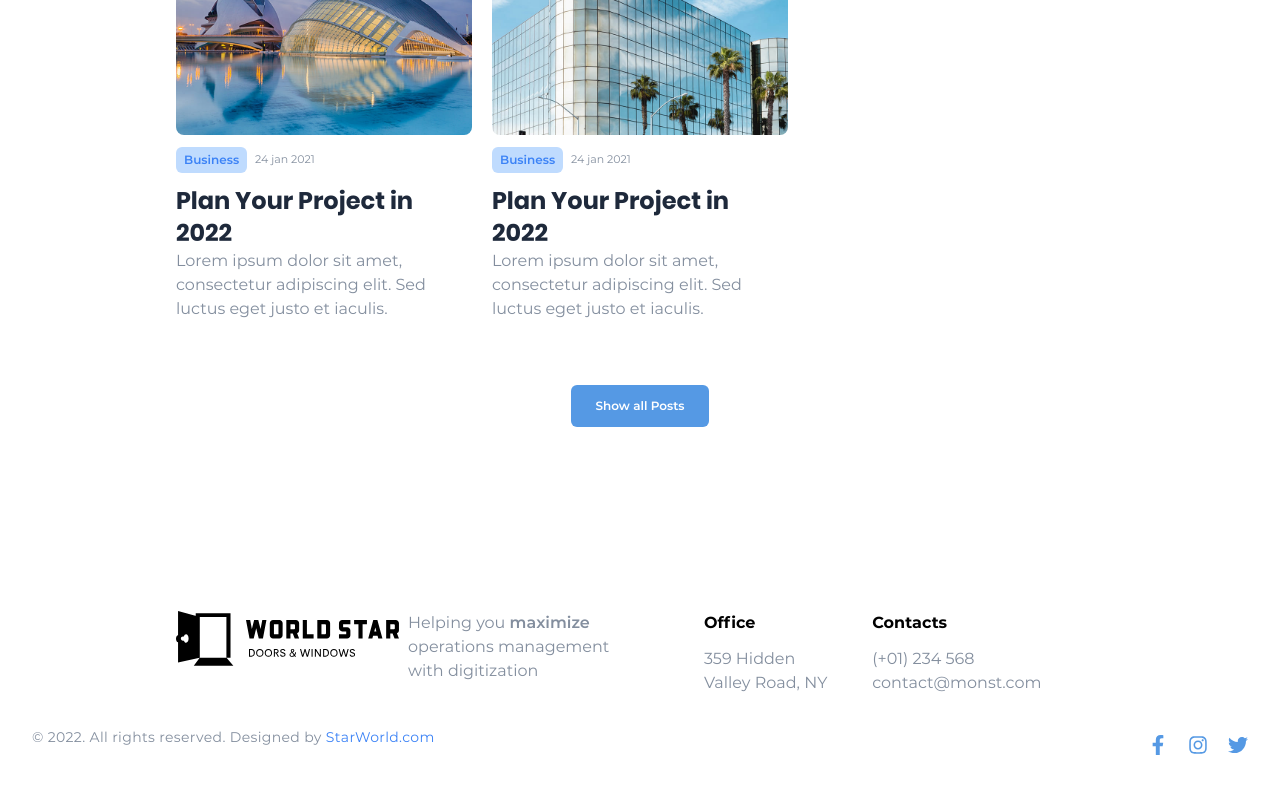
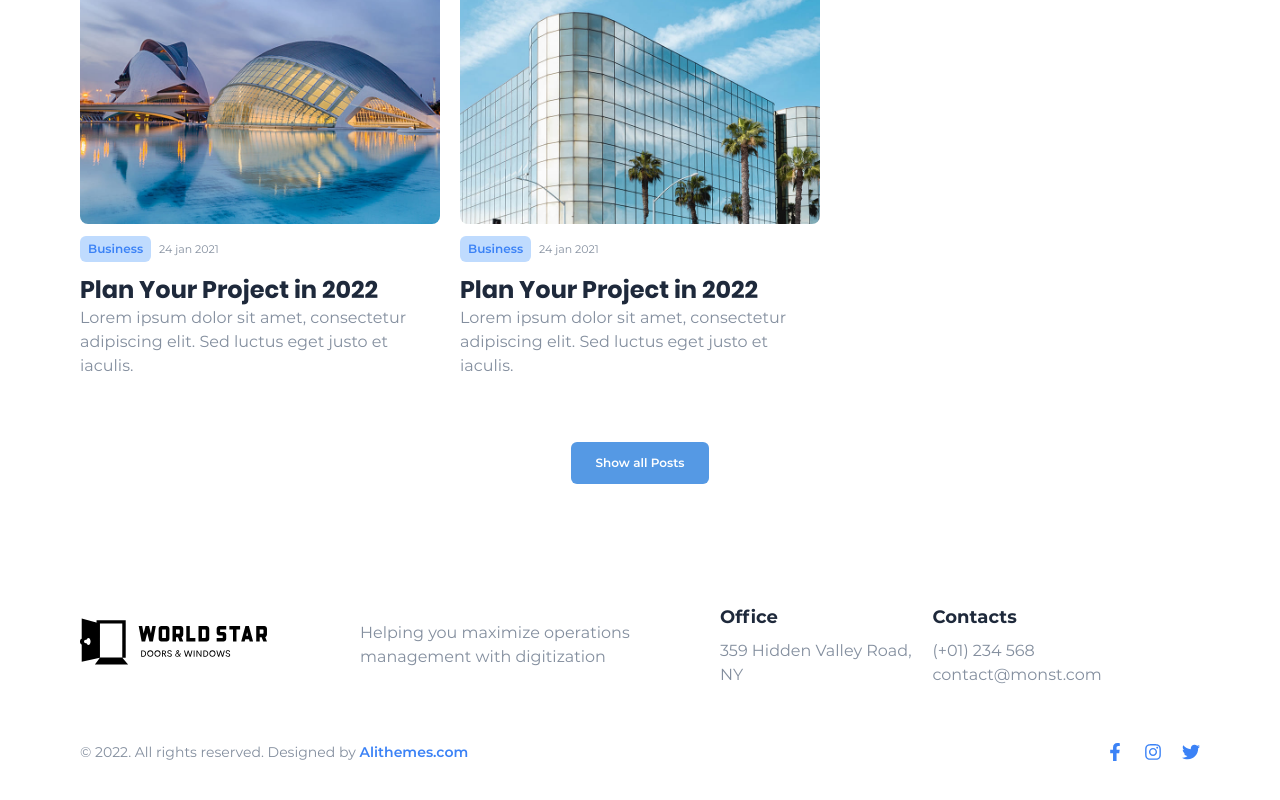
Before and after one commit to dharmendra841434/starWorld, a Next.js app: page /blogs in a window 1280 px wide. Shown: the part 1074-1874 px from the top of the page. Built offline with nearby package versions, Linux system fonts and the light colour scheme.

Commit message:
changes done

```diff
--- a/components/Footer.jsx
+++ b/components/Footer.jsx
@@ -1,74 +1,85 @@
+import Image from "next/image";
 import React from "react";
 import { FaTwitter, FaInstagram, FaFacebookF } from "react-icons/fa";
 
 const Footer = () => {
   return (
-    <div className=" py-10 mt-20">
-      <div className=" lg:hidden flex flex-col mt-5 items-center">
-        <img src="/images/logo1.svg" className="" />
-        <span className=" text-lightGray mt-8 text-center">
-          Helping you{" "}
-          <span className=" font-semibold text-lightGray">maximize</span>{" "}
-          operations management with digitization
-        </span>
-        <div className=" flex flex-col items-center mt-12">
-          <h2 className=" font-bold text-black">Office</h2>
-          <h3 className="  text-lightGray mt-3">359 Hidden Valley Road, NY</h3>
-        </div>
-        <div className=" flex flex-col items-center mt-12">
-          <h2 className=" font-bold text-black">Contacts</h2>
-          <h3 className=" text-lightGray mt-3">
-            (+01) 234 568 contact@monst.com
-          </h3>
-        </div>
-        <div className=" flex gap-5 mt-10">
-          <FaFacebookF className=" text-xl text-appBlue2 cursor-pointer transition-all duration-300 ease-out hover:text-appBlue" />
-          <FaInstagram className=" text-xl text-appBlue2 cursor-pointer transition-all duration-300 ease-out hover:text-appBlue" />
-          <FaTwitter className=" text-xl text-appBlue2 cursor-pointer transition-all duration-300 ease-out hover:text-appBlue" />
-        </div>
-        <span className=" text-lightGray text-[14px] mt-8 tracking-wide">
-          © 2022. All rights reserved. Designed by{" "}
-          <span className=" text-appBlue">StarWorld.com</span>
-        </span>
-      </div>
-      <div className=" hidden lg:block">
-        <div className="  flex flex-row justify-evenly px-6 xl:px-44">
-          <div className=" w-1/2 flex flex-row justify-between  ">
-            <div className="">
-              <img src="/images/logo1.svg" className="" />
+    <div className="">
+      <div className=" lg:hidden ">
+        <div className=" flex flex-col items-center">
+          <div className=" w-2/5 md:w-1/4">
+            <Image
+              src="/images/logo1.svg"
+              width={1000}
+              height={1000}
+              alt="Logo"
+            />
+          </div>
+          <p className=" text-lightGray mx-10 text-center">
+            Helping you maximize operations management with digitization
+          </p>
+          <div className=" my-8 ">
+            <div className=" flex flex-col items-center">
+              <h1 className=" text-appBlack font-bold text-lg">Office</h1>
+              <p className=" text-lightGray mt-2">359 Hidden Valley Road, NY</p>
             </div>
-            <div className=" w-1/2">
-              <span className="  text-lightGray">
-                Helping you{" "}
-                <span className=" font-semibold text-lightGray">maximize</span>{" "}
-                operations management with digitization
-              </span>
-            </div>
-          </div>
-          <div className=" w-1/2 flex flex-row justify-between pl-16">
-            <div className=" w-1/2">
-              <h2 className=" font-bold text-black">Office</h2>
-              <h3 className=" w-9/12 text-lightGray mt-3">
-                359 Hidden Valley Road, NY
-              </h3>
-            </div>
-            <div>
-              <h2 className=" font-bold text-black">Contacts</h2>
-              <h3 className=" text-lightGray mt-3">
+            <div className=" flex flex-col items-center mt-6">
+              <h1 className=" text-appBlack font-bold text-lg">Contacts</h1>
+              <p className=" text-lightGray mt-2">
                 (+01) 234 568 contact@monst.com
-              </h3>
+              </p>
             </div>
           </div>
         </div>
-        <div className=" flex justify-between px-8">
-          <span className=" text-lightGray text-[14px] mt-8 tracking-wide">
+        <div className=" flex flex-col md:flex-row md:justify-between items-center md:px-6">
+          <span className=" text-lightGray text-sm text-center">
             © 2022. All rights reserved. Designed by{" "}
-            <span className=" text-appBlue">StarWorld.com</span>
+            <span className=" text-appBlue font-semibold">Alithemes.com</span>
           </span>
-          <div className=" flex gap-5 mt-10">
-            <FaFacebookF className=" text-xl text-appBlue2 cursor-pointer transition-all duration-300 ease-out hover:text-appBlue" />
-            <FaInstagram className=" text-xl text-appBlue2 cursor-pointer transition-all duration-300 ease-out hover:text-appBlue" />
-            <FaTwitter className=" text-xl text-appBlue2 cursor-pointer transition-all duration-300 ease-out hover:text-appBlue" />
+          <div className=" flex flex-row items-center gap-x-5 mt-5">
+            <FaFacebookF className=" text-appBlue cursor-pointer text-lg transition-all duration-300 ease-in-out hover:scale-125" />
+            <FaInstagram className=" text-appBlue cursor-pointer text-lg transition-all duration-300 ease-in-out hover:scale-125" />
+            <FaTwitter className=" text-appBlue cursor-pointer text-lg transition-all duration-300 ease-in-out hover:scale-125" />
+          </div>
+        </div>
+      </div>
+      <div className=" hidden lg:block lg:px-10 xl:px-20  ">
+        <div className=" flex flex-row">
+          <div className=" w-1/2 flex flex-grow items-center justify-between ">
+            <div className=" w-1/3">
+              <Image
+                src="/images/logo1.svg"
+                width={1000}
+                height={1000}
+                alt="Logo"
+              />
+            </div>
+            <p className=" w-1/2  text-lightGray">
+              Helping you maximize operations management with digitization
+            </p>
+          </div>
+          <div className=" w-1/2 flex flex-row justify-between items-center  pl-20">
+            <div>
+              <h1 className=" text-appBlack font-bold text-lg">Office</h1>
+              <p className=" text-lightGray mt-2">359 Hidden Valley Road, NY</p>
+            </div>
+            <div>
+              <h1 className=" text-appBlack font-bold text-lg">Contacts</h1>
+              <p className=" text-lightGray mt-2">
+                (+01) 234 568 contact@monst.com
+              </p>
+            </div>
+          </div>
+        </div>
+        <div className=" flex flex-row justify-between items-center mb-12">
+          <span className=" text-lightGray text-sm">
+            © 2022. All rights reserved. Designed by{" "}
+            <span className=" text-appBlue font-semibold">Alithemes.com</span>
+          </span>
+          <div className=" flex flex-row items-center gap-x-5">
+            <FaFacebookF className=" text-appBlue cursor-pointer text-lg transition-all duration-300 ease-in-out hover:scale-125" />
+            <FaInstagram className=" text-appBlue cursor-pointer text-lg transition-all duration-300 ease-in-out hover:scale-125" />
+            <FaTwitter className=" text-appBlue cursor-pointer text-lg transition-all duration-300 ease-in-out hover:scale-125" />
           </div>
         </div>
       </div>
--- a/components/Header.jsx
+++ b/components/Header.jsx
@@ -3,6 +3,7 @@ import { navBarItems } from "../usefullData/navItems";
 import { FiMenu } from "react-icons/fi";
 import Link from "next/link";
 import { useRouter } from "next/router";
+import { VscChromeClose } from "react-icons/vsc";
 
 const Header = () => {
   // const [first, setfirst] = useState("");
@@ -11,6 +12,7 @@ const Header = () => {
   console.log(name);
 
   const [activenavbar, seActivetNavbar] = useState(false);
+  const [open, setOpen] = useState(false);
 
   const changeBackground = () => {
     // console.log(window.scrollY);
@@ -34,21 +36,31 @@ const Header = () => {
             activenavbar ? "translate-x-0" : "translate-y-8"
           }  fixed top-0 left-0 right-0 shadow-md z-40 bg-white`}
         >
-          <div className=" bg-white">
-            <div className=" lg:hidden z-40  flex flex-row justify-between py-3 items-center px-6">
+          <div className=" bg-white px-2 md:px-6 lg:px-10 xl:px-20">
+            <div className=" lg:hidden  flex flex-row justify-between pt-5 items-center ">
               <Link href="/">
-                <div className=" cursor-pointer">
-                  <img src="/images/logo1.svg" className="" />
+                <div className=" cursor-pointer pb-4">
+                  <img
+                    src="/images/logo1.svg"
+                    className=" text-sm w-3/4 h-3/4"
+                  />
                 </div>
               </Link>
               <div>
-                <div className=" border border-appBlue rounded-sm p-1 px-2 cursor-pointer">
-                  <FiMenu className=" text-2xl text-appBlue" />
+                <div
+                  onClick={() => setOpen(!open)}
+                  className=" border border-appBlue rounded-sm p-1 px-2 cursor-pointer"
+                >
+                  {open ? (
+                    <VscChromeClose className=" text-2xl text-appBlue" />
+                  ) : (
+                    <FiMenu className=" text-2xl text-appBlue" />
+                  )}
                 </div>
               </div>
             </div>
             <div className="  py-4 hidden lg:block z-40">
-              <div className=" flex flex-row justify-between px-6 xl:px-48 items-center">
+              <div className=" flex flex-row justify-between  items-center">
                 <Link href="/">
                   <div className=" cursor-pointer">
                     <img src="/images/logo1.svg" className="" />
@@ -77,23 +89,62 @@ const Header = () => {
               </div>
             </div>
           </div>
+          {open && (
+            <div className=" px-2 ">
+              {navBarItems &&
+                navBarItems.length > 0 &&
+                navBarItems.map((item, index) => (
+                  <Link key={index} href={item.path}>
+                    <h3
+                      onClick={() => setOpen(false)}
+                      className=" text-blueGray1  my-4 font-semibold text-[14px] hover:text-blueGray2 cursor-pointer "
+                    >
+                      {item.title}
+                    </h3>
+                  </Link>
+                ))}
+            </div>
+          )}
         </div>
       ) : (
         <div className={`${name == "/" && "bg-bgGray"}`}>
-          <div className=" lg:hidden  flex flex-row justify-between pt-5 items-center px-6">
+          <div className=" lg:hidden   flex flex-row justify-between pt-5 items-center px-2 md:px-6 ">
             <Link href="/">
-              <div className=" cursor-pointer">
-                <img src="/images/logo1.svg" className="" />
+              <div className=" cursor-pointer pb-5">
+                <img src="/images/logo1.svg" className=" text-sm w-3/4 h-3/4" />
               </div>
             </Link>
             <div>
-              <div className=" border border-appBlue rounded-sm p-1 px-2 cursor-pointer">
-                <FiMenu className=" text-2xl text-appBlue" />
+              <div
+                onClick={() => setOpen(!open)}
+                className=" border border-appBlue rounded-sm p-1 px-2 cursor-pointer"
+              >
+                {open ? (
+                  <VscChromeClose className=" text-2xl text-appBlue" />
+                ) : (
+                  <FiMenu className=" text-2xl text-appBlue" />
+                )}
               </div>
             </div>
+            {open && (
+              <div className=" bg-bgGray w-full bottom-44 top-20  absolute left-0 z-50 px-2 ">
+                {navBarItems &&
+                  navBarItems.length > 0 &&
+                  navBarItems.map((item, index) => (
+                    <Link key={index} href={item.path}>
+                      <h3
+                        onClick={() => setOpen(false)}
+                        className=" text-blueGray1 my-4 font-semibold text-[14px] hover:text-blueGray2 cursor-pointer "
+                      >
+                        {item.title}
+                      </h3>
+                    </Link>
+                  ))}
+              </div>
+            )}
           </div>
-          <div className="  pt-8 hidden lg:block">
-            <div className=" flex flex-row justify-between px-6 xl:px-48 items-center">
+          <div className="  pt-8 hidden lg:block px-2 md:px-6 lg:px-10 xl:px-20">
+            <div className=" flex flex-row justify-between items-center">
               <Link href="/">
                 <div className=" cursor-pointer">
                   <img src="/images/logo1.svg" className="" />
--- a/pages/_app.js
+++ b/pages/_app.js
@@ -4,7 +4,7 @@ import "../styles/globals.css";
 
 function MyApp({ Component, pageProps }) {
   return (
-    <div className=" ">
+    <div className=" max-w-screen-2xl mx-auto ">
       <Header />
       <Component {...pageProps} />
       <Footer />
--- a/pages/blogs.js
+++ b/pages/blogs.js
@@ -5,7 +5,7 @@ import Link from "next/link";
 const Blogs = () => {
   const [hoverItems, setHoverItems] = useState();
   return (
-    <div className=" px-3 xl:px-44">
+    <div className=" px-2 md:px-6 lg:px-10 xl:px-20">
       <h1 className=" text-3xl text-appBlack font-Poppins mt-20">Our Blogs</h1>
       <div className=" grid grid-cols-1 md:grid-cols-2 lg:grid-cols-3 gap-5 pt-8">
         {blogData &&
--- a/pages/index.js
+++ b/pages/index.js
@@ -19,25 +19,28 @@ import { MdOutlineMailOutline } from "react-icons/md";
 
 const Home = () => {
   return (
-    <div>
-      <div className=" bg-BgShape bg-cover bg-no-repeat flex flex-col items-center pt-10">
-        <h1 className=" font-Poppins text-3xl lg:text-5xl text-appBlack">
+    <div className="">
+      <div className=" bg-BgShape bg-cover bg-no-repeat flex flex-col items-center pt-10 px-2 md:px-6 lg:px-16 ">
+        <h1 className=" font-Poppins text-[1.7rem] md:text-4xl lg:text-5xl text-appBlack">
           Committed to People
         </h1>
-        <h1 className=" font-Poppins text-3xl lg:text-5xl pt-3 flex text-appBlack">
+        <h1 className=" font-Poppins text-[1.7rem] pt-1 md:text-4xl lg:text-5xl md:pt-3 flex text-appBlack">
           Committed <span className=" text-appBlue2 pl-2">to the Future</span>
         </h1>
         <span className=" text-lightGray my-4 lg:my-10">
-          We are <span className=" font-semibold text-appBlue2">StarWorld</span>
+          We are{" "}
+          <span className=" text-sm lg:text-base font-semibold text-appBlue2">
+            StarWorld
+          </span>
         </span>
-        <div className=" flex gap-3 pb-8">
+        {/* <div className=" flex gap-3 pb-8">
           <button className=" bg-appBlue2 hover:-translate-y-0.5 px-6 text-[12px] font-semibold transition-all duration-300 ease-out text-white py-3 rounded-md hover:bg-appBlue">
             Key Features
           </button>
           <button className=" bg-white px-6 hover:-translate-y-0.5 text-[12px] font-semibold transition-all duration-300 ease-out text-blueGray1 py-3 rounded-md hover:bg-white/60">
             How We Works?
           </button>
-        </div>
+        </div> */}
         <div className=" bg-bgPattern bg-cover bg-no-repeat flex items-center justify-center p-4 md:p-6 lg:p-7 xl:p-10 w-full h-full  lg:w-3/4">
           <img
             src="/images/dashboard.png"
@@ -46,8 +49,9 @@ const Home = () => {
         </div>
       </div>
       <Counter />
-      <div className=" flex flex-col lg:flex-row mt-20 px-3 lg:px-1 xl:px-10 ">
-        <div className=" lg:w-2/5 lg:ml-10">
+
+      <div className=" flex flex-col lg:flex-row mt-20 px-2 md:px-6 lg:px-10 xl:px-20  ">
+        <div className=" lg:w-1/2 xl:w-2/5">
           <div className=" mt-16">
             <span className=" bg-blue-100 w-fit px-3 py-1 text-[11px] font-semibold rounded-xl text-appBlue">
               Why choose us
@@ -98,7 +102,7 @@ const Home = () => {
             </div>
           </div>
         </div>
-        <div className=" lg:w-3/5 relative flex flex-col items-center">
+        <div className=" lg:w-1/2 xl:w-3/5 relative flex flex-col items-center mt-20">
           <img
             src="/images/blob-tear.svg"
             className=" absolute left-0 top-0 w-1/3 h-1/3"
@@ -113,9 +117,10 @@ const Home = () => {
           />
         </div>
       </div>
-      <div className=" mt-28 px-3 lg:px-20">
+
+      <div className=" mt-20 px-4 md:px-6 lg:px-10 xl:px-20">
         <div className=" lg:flex lg:flex-row lg:items-center">
-          <div className=" flex flex-row md:flex-col lg:w-1/2  font-Poppins text-3xl lg:text-4xl  leading-10">
+          <div className=" flex flex-row md:flex-col lg:w-1/2   font-Poppins text-3xl lg:text-4xl  leading-10">
             <div className=" flex flex-row">
               <h1 className="text-appBlack mr-1">Steps to Place </h1>
               <h1 className=" text-appBlue2"> Order </h1>
@@ -130,7 +135,7 @@ const Home = () => {
             directed to this at every stage of production.
           </p>
         </div>
-        <div className=" grid grid-cols-1 md:grid-cols-2 lg:grid-cols-3 md:gap-x-8 md:mt-10 gap-y-8 ">
+        <div className=" grid grid-cols-1 md:grid-cols-2 lg:grid-cols-3 md:gap-x-8 md:mt-10 gap-y-8  ">
           {aboutProject &&
             aboutProject.length > 0 &&
             aboutProject.map((item, index) => (
@@ -152,8 +157,9 @@ const Home = () => {
             ))}
         </div>
       </div>
+
       <div className=" my-20 mt-32">
-        <div className=" flex flex-col lg:flex-row lg:pr-16">
+        <div className=" flex flex-col lg:flex-row lg:pr-6">
           <div className=" flex flex-col items-center lg:pt-20 lg:w-1/2">
             <span className=" font-Poppins text-3xl lg:text-4xl text-appBlack flex flex-row">
               Simple Solution for
@@ -164,7 +170,7 @@ const Home = () => {
                 Connections
               </span>
             </span>
-            <p className=" text-lightGray text-[12px] lg:text-sm my-6 mx-6 text-center">
+            <p className=" text-lightGray text-[12px] lg:text-sm my-6 mx-8  text-center">
               Lorem ipsum dolor sit amet, consectetur adipiscing elit. Sed
               luctus eget justo et iaculis.
             </p>
@@ -182,17 +188,14 @@ const Home = () => {
                     <Slide index={0} key={index}>
                       <div
                         key={index}
-                        className=" p-9 lg:p-5 rounded-md m-5 lg:m-3 shadow-cardShadow "
+                        className=" p-5 flex flex-col justify-center items-center lg:p-5 rounded-md m-5 lg:m-3 shadow-cardShadow "
                       >
                         <img src={item.img} className=" rounded-xl max-h-56 " />
-                        <div className=" flex flex-row justify-between items-center">
+                        <div className=" flex w-full flex-row justify-between items-center">
                           <div>
                             <h1 className=" font-semibold mt-5 text-xl text-appBlack">
                               {item.title}
                             </h1>
-                            <h2 className=" text-lightGray text-[12px]">
-                              {item.subtext}
-                            </h2>
                           </div>
                           <div className=" flex items-center pt-7">
                             <button className=" transition-all duration-300 ease-in-out hover:bg-appBlue hover:text-white border border-appBlue px-3 rounded-md text-appBlue font-semibold text-[11px] py-2  ">
@@ -216,6 +219,7 @@ const Home = () => {
           </div>
         </div>
       </div>
+
       <div className=" bg-contactBg bg-cover bg-no-repeat flex flex-col items-center justify-center py-40 ">
         <span className=" font-Poppins text-3xl text-appBlack text-center leading-8 w-1/3   ">
           Subscribe now to
@@ -229,7 +233,7 @@ const Home = () => {
         <p className=" text-sm text-lightGray my-6">
           All your information is completely confidential
         </p>
-        <div className=" flex flex-row items-center bg-white px-6 py-4">
+        <div className=" flex flex-col md:flex-row items-center bg-white px-6 py-4 shadow-xl rounded-lg">
           <div className=" flex flex-row items-center bg-[#F1F5F9] px-2 rounded-md">
             <MdOutlineMailOutline className=" text-2xl mx-2" />
             <input
@@ -237,7 +241,7 @@ const Home = () => {
               placeholder="Type your e-mail"
             />
           </div>
-          <button className=" bg-appBlue2 text-white py-3 px-5 ml-5 rounded-md text-sm">
+          <button className=" mt-5 md:mt-0 bg-appBlue2 text-white py-3 px-5 ml-5 rounded-md text-sm font-semibold">
             Send
           </button>
         </div>
--- a/tailwind.config.js
+++ b/tailwind.config.js
@@ -10,6 +10,9 @@ module.exports = {
       fontFamily: {
         Montserrat: ["Montserrat", "sans-serif", "system-ui"],
         Poppins: ["Poppins", "sans-serif", "system-ui"],
+      },
+      spacing: {
+        "8xl": "90rem",
       },
       colors: {
         appBlue: "#3B82F6",
```
Also changed, not shown: components/Counter.js (+5 -8 lines), pages/products.js (+4 -4 lines), usefullData/counterData.js (+4 -4 lines).
